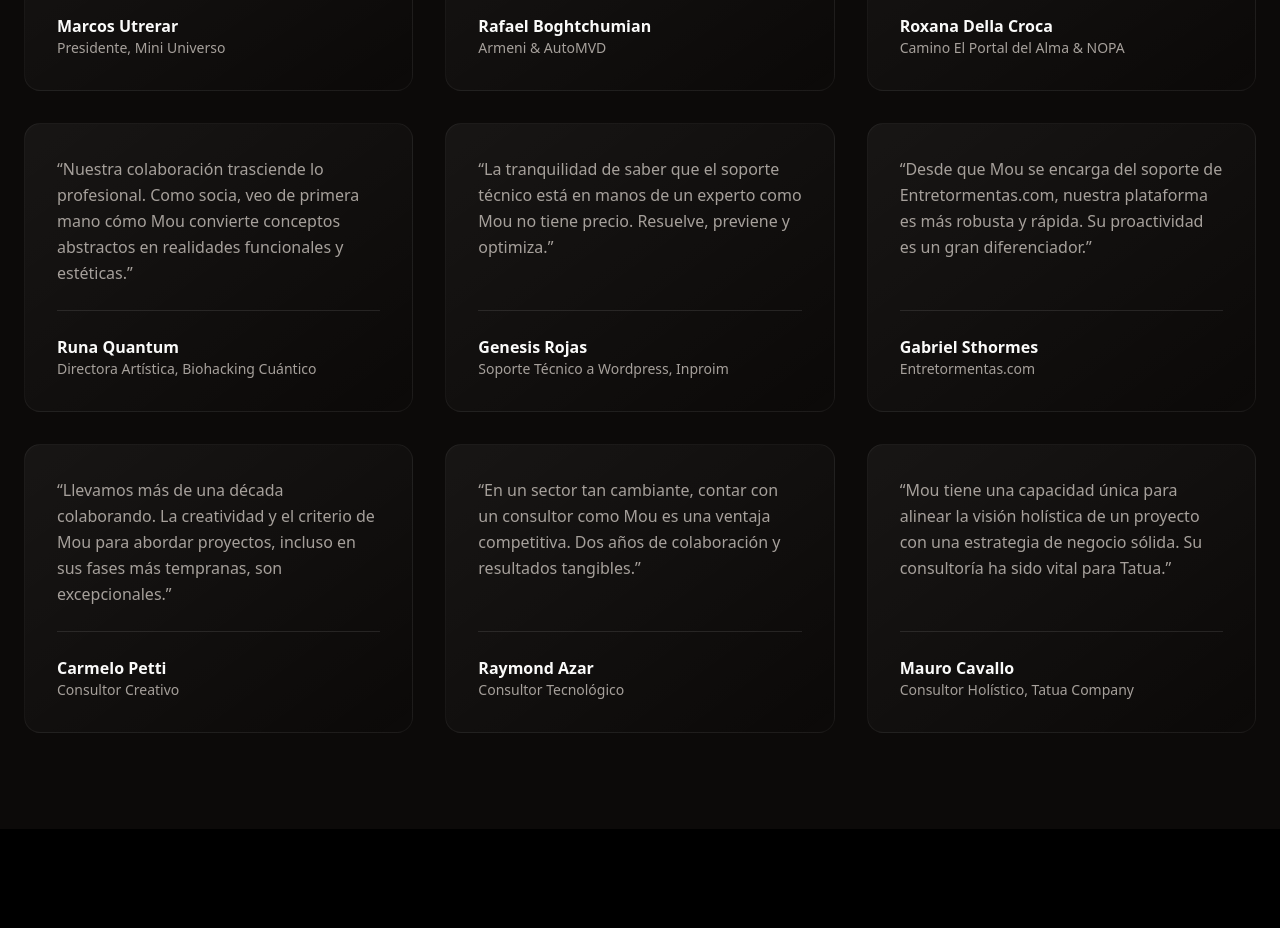
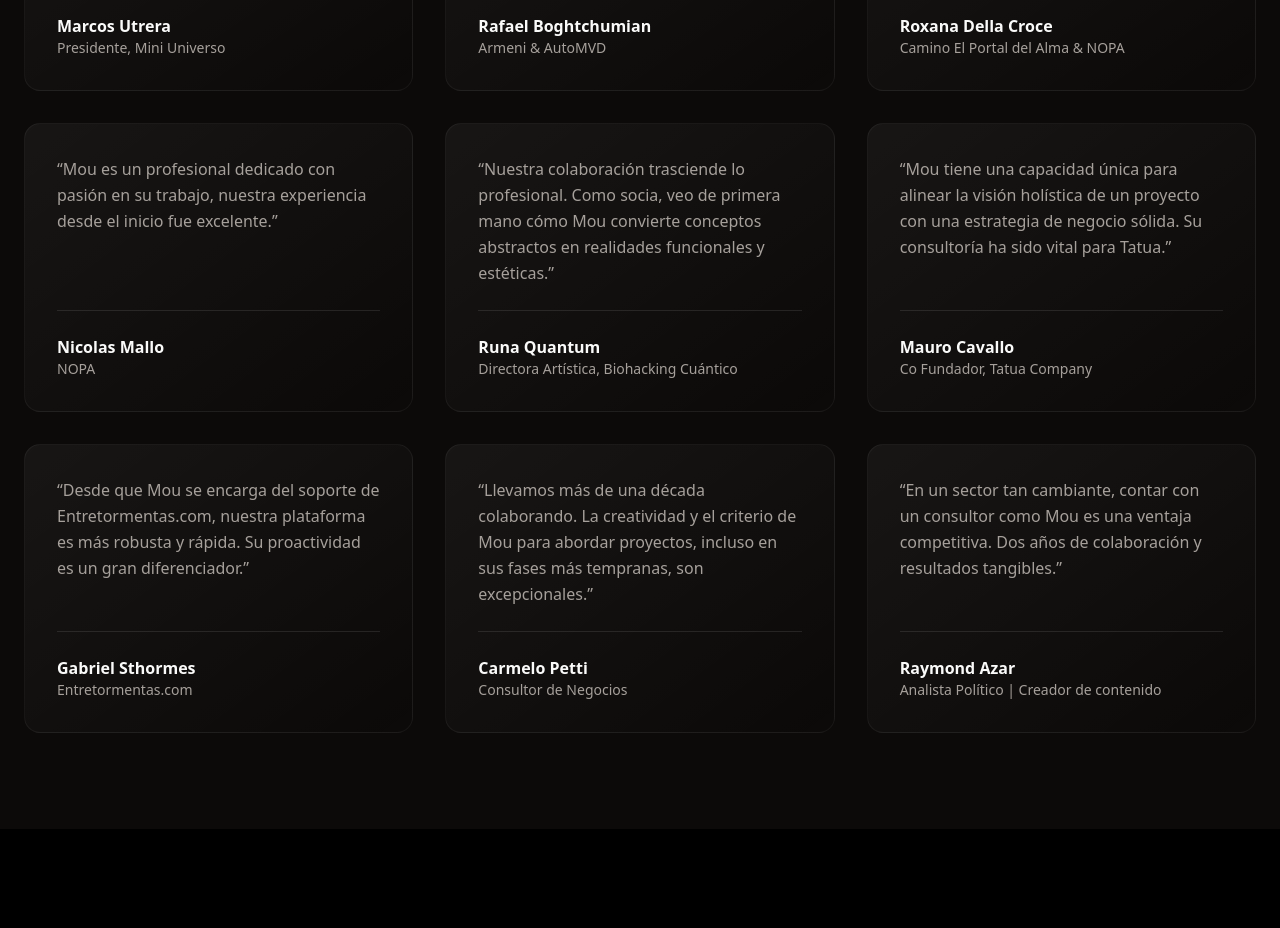
Before and after one commit to heymouoficial/heymou-landing, a Next.js app: page / in a window 1280 px wide. Shown: the part 4720-5648 px from the top of the page. Built offline with nearby package versions, Linux system fonts and the light colour scheme.

Commit message:
Actualizar testimonios con correcciones y adiciones

```diff
--- a/src/components/testimonials-section.tsx
+++ b/src/components/testimonials-section.tsx
@@ -6,7 +6,7 @@ import React from "react"
 
 const testimonials = [
   {
-    name: "Marcos Utrerar",
+    name: "Marcos Utrera",
     title: "Presidente, Mini Universo",
     quote: "En estos 3 años, la visión estratégica de Mou ha sido clave para la expansión de Mini Universo. Un verdadero socio de negocio."
   },
@@ -16,9 +16,14 @@ const testimonials = [
     quote: "Más que un consultor, Mou es un pilar en mis emprendimientos. Su capacidad para ejecutar la visión de Armeni y AutoMVD ha sido fundamental durante estos 5 años."
   },
   {
-    name: "Roxana Della Croca",
+    name: "Roxana Della Croce",
     title: "Camino El Portal del Alma & NOPA",
     quote: "La sinergia con Mou es única. Durante 5 años, ha traducido nuestras ideas más complejas en soluciones digitales claras y con alma."
+  },
+  {
+    name: "Nicolas Mallo",
+    title: "NOPA",
+    quote: "Mou es un profesional dedicado con pasión en su trabajo, nuestra experiencia desde el inicio fue excelente."
   },
   {
     name: "Runa Quantum",
@@ -26,9 +31,9 @@ const testimonials = [
     quote: "Nuestra colaboración trasciende lo profesional. Como socia, veo de primera mano cómo Mou convierte conceptos abstractos en realidades funcionales y estéticas."
   },
   {
-    name: "Genesis Rojas",
-    title: "Soporte Técnico a Wordpress, Inproim",
-    quote: "La tranquilidad de saber que el soporte técnico está en manos de un experto como Mou no tiene precio. Resuelve, previene y optimiza."
+    name: "Mauro Cavallo",
+    title: "Co Fundador, Tatua Company",
+    quote: "Mou tiene una capacidad única para alinear la visión holística de un proyecto con una estrategia de negocio sólida. Su consultoría ha sido vital para Tatua."
   },
   {
     name: "Gabriel Sthormes",
@@ -37,18 +42,13 @@ const testimonials = [
   },
   {
     name: "Carmelo Petti",
-    title: "Consultor Creativo",
+    title: "Consultor de Negocios",
     quote: "Llevamos más de una década colaborando. La creatividad y el criterio de Mou para abordar proyectos, incluso en sus fases más tempranas, son excepcionales."
   },
   {
     name: "Raymond Azar",
-    title: "Consultor Tecnológico",
+    title: "Analista Político | Creador de contenido",
     quote: "En un sector tan cambiante, contar con un consultor como Mou es una ventaja competitiva. Dos años de colaboración y resultados tangibles."
-  },
-  {
-    name: "Mauro Cavallo",
-    title: "Consultor Holístico, Tatua Company",
-    quote: "Mou tiene una capacidad única para alinear la visión holística de un proyecto con una estrategia de negocio sólida. Su consultoría ha sido vital para Tatua."
   },
 ]
 
```
